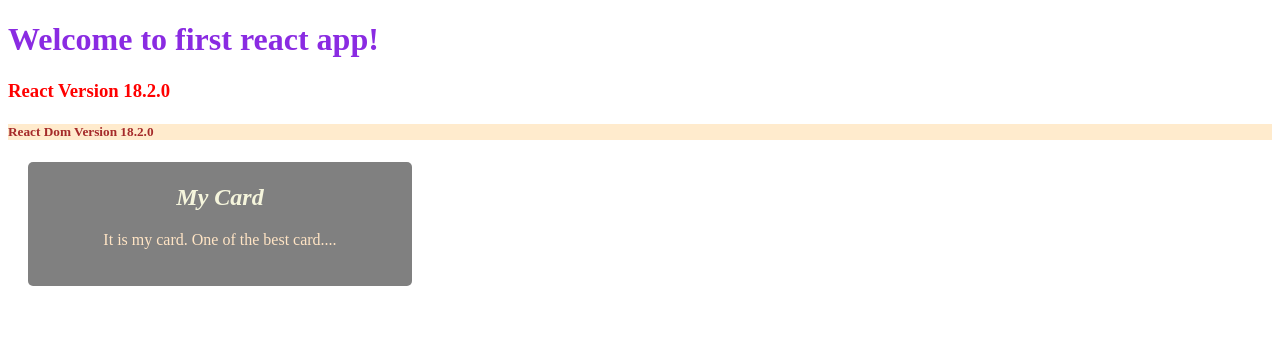
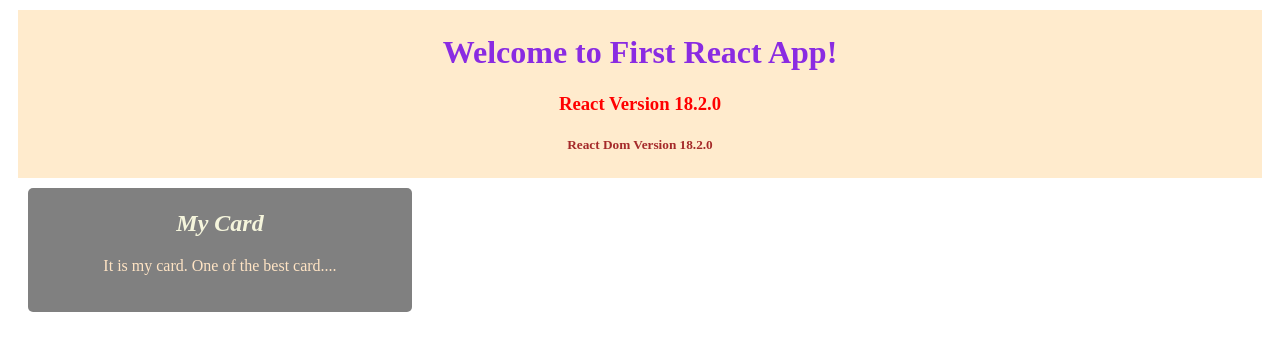
Before and after one commit to nazmuljuit/first-react-app, a React (Create React App) app: page / in a window 1280 px wide. Shown: the top 350 px of the page. Built offline with nearby package versions, Linux system fonts and the light colour scheme.

Commit message:
update of componet and file structure

```diff
--- a/public/style.css
+++ b/public/style.css
@@ -1,3 +1,11 @@
+.headingDiv{
+
+    background-color: blanchedalmond;
+    text-align: center;
+    margin: 10px 10px;
+    padding: 3px 3px;
+}
+
 h1{
     color: blueviolet;
 }
@@ -8,5 +16,5 @@
 
 .headerFive{
     color: brown;
-    background-color: blanchedalmond;
+
 }
--- a/src/App.js
+++ b/src/App.js
@@ -1,7 +1,24 @@
+import React from "react";
+import "./index.css";
+import Card from "./components/Card";
+
+const wlcome = 'Welcome to First React App!';
+const reactVersion = 'React Version 18.2.0';
+const reactDomV = 'React Dom Version 18.2.0';
 
 function App()
 {
 
+    return <div>
+        <div className="headingDiv">
+            <h1>{wlcome}</h1>
+            <h3>{reactVersion}</h3>
+            <h5 className='headerFive'>{reactDomV}</h5>
+        </div>
+    <Card />
+
+    </div>
+
 }
 
 export default App;
--- a/src/component/Card.js
+++ b/src/components/Card.js
@@ -1,7 +1,10 @@
+
+const cardTitle = 'My Card';
+const cardDescriptions = 'It is my card. One of the best card....';
+
 function Card()
 {
-    const cardTitle = 'My Card';
-    const cardDescriptions = 'It is my card. One of the best card....';
+
 
     return    <div className='card'>
     <h2 className='cardTItle'>{cardTitle}</h2>
--- a/src/index.js
+++ b/src/index.js
@@ -1,21 +1,7 @@
 import React from 'react';
 import ReactDOM from 'react-dom/client';
-import "./index.css";
-import Card from "./component/Card";
+import App from './App';
 
 
 const root = ReactDOM.createRoot(document.getElementById('root'));
-const wlcome = 'Welcome to first react app!';
-const reactVersion = 'React Version 18.2.0';
-const reactDomV = 'React Dom Version 18.2.0';
-
-root.render(
-  <div>
-    <h1>{wlcome}</h1>
-    <h3>{reactVersion}</h3>
-    <h5 className='headerFive'>{reactDomV}</h5>
-    <Card />
-
-  </div>
-
-);
+root.render(<App />);
```
